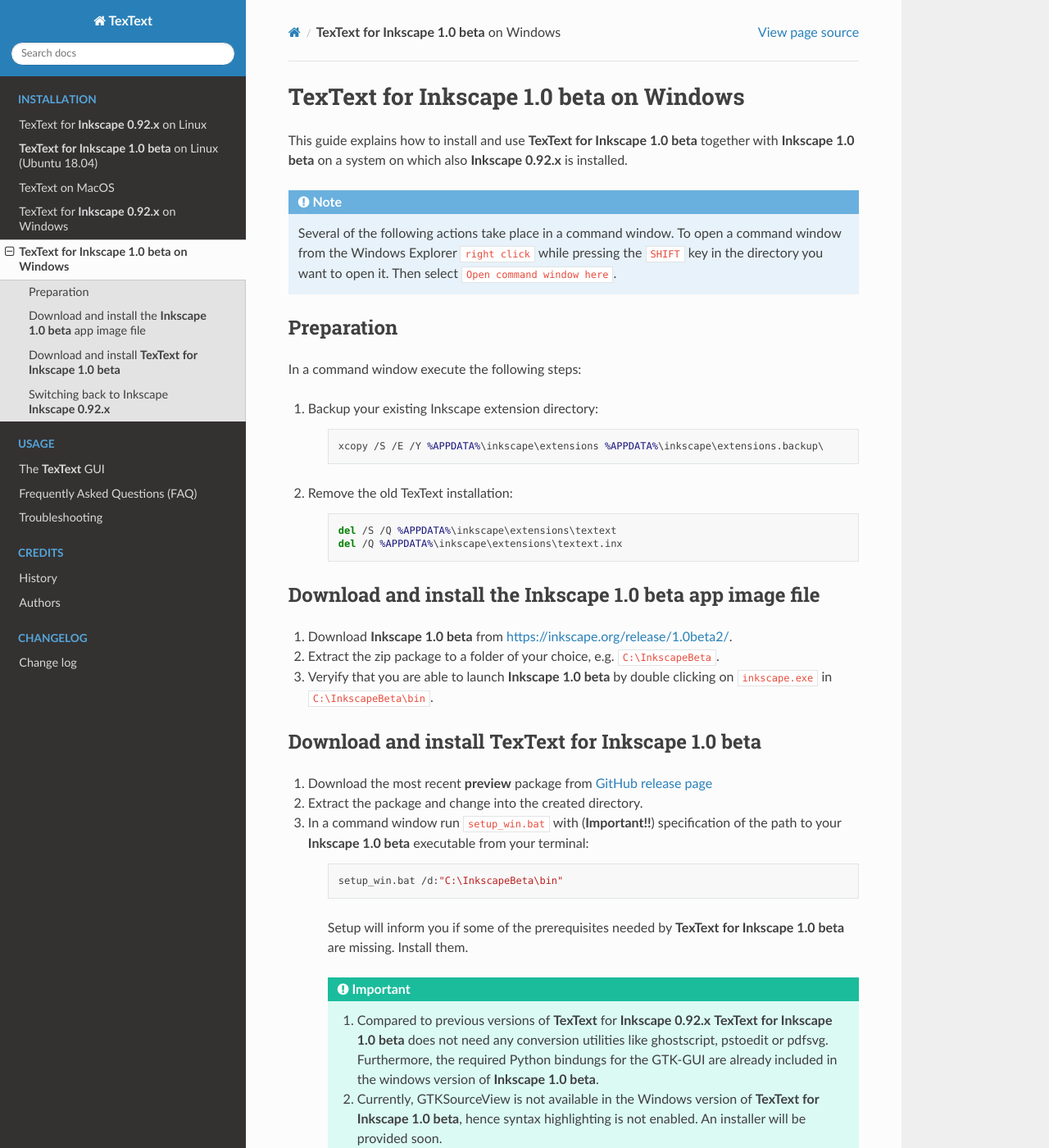
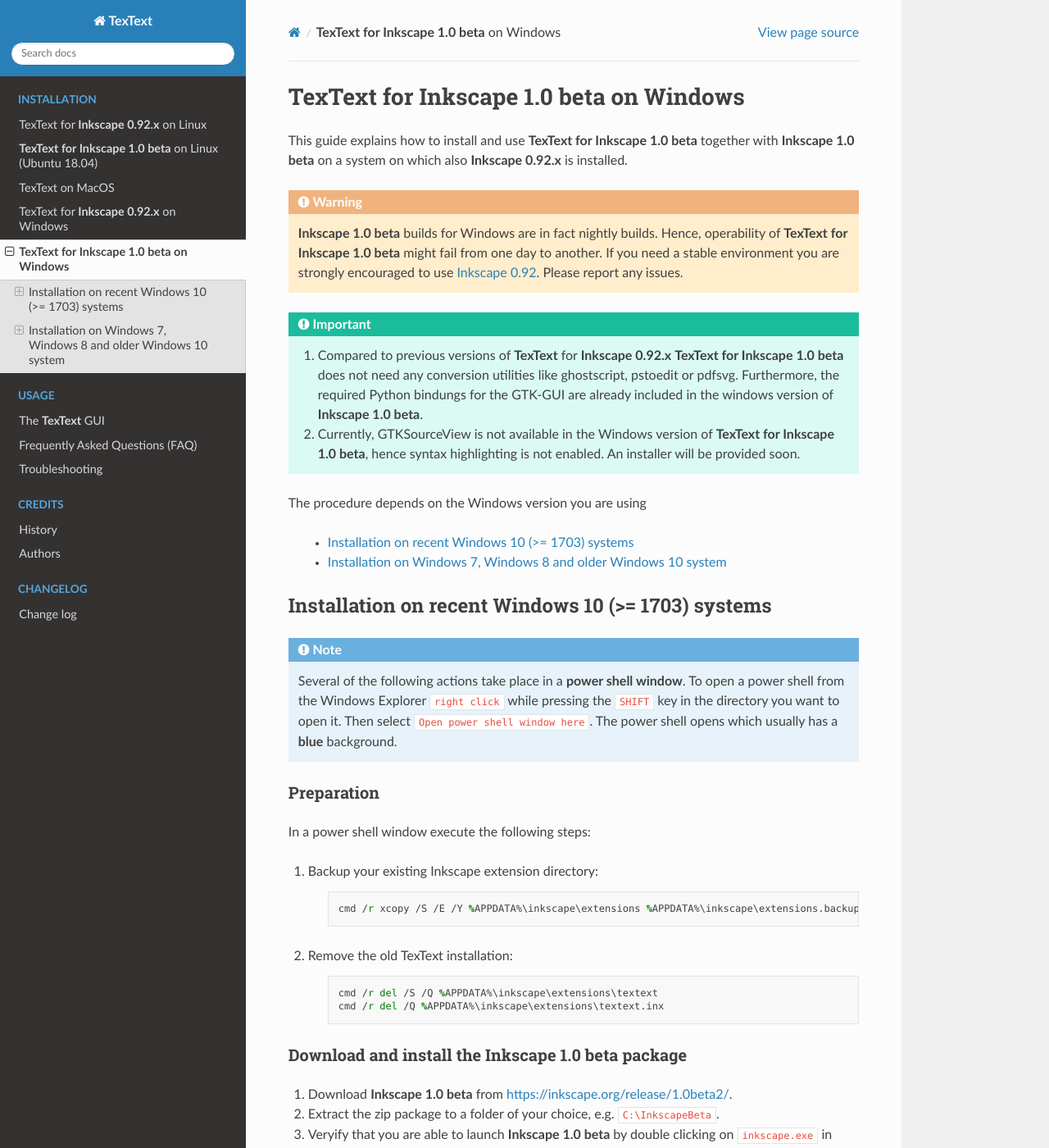
Before and after one commit to textext/textext, a Sphinx documentation site: the page built from docs/source/install/windows-beta.rst, in a window 1280 px wide and 1400 px high. Shown: the whole window at 82% size. Built offline with Sphinx 7.4.7 and the Read the Docs theme 2.0.0, drawn with Linux system fonts in a browser that asks for light colours; some of the changed text lies outside the part shown.

Commit message:
Doc: Updated install instr. for windows beta
- New calling syntax of setup_win.bat
- Correct usage of commands in Windows power shell on recent Windows 10
systems (on these systems power shell is the default terminal now, not
cmd.exe)

```diff
--- a/docs/source/install/windows-beta.rst
+++ b/docs/source/install/windows-beta.rst
@@ -19,15 +19,116 @@
 This guide explains how to install and use |TexText| together with |Inkscape| on a system
 on which also |InkscapeOld| is installed.
 
+.. warning::
+    |Inkscape| builds for Windows are in fact nightly builds. Hence, operability of |TexText| might
+    fail from one day to another. If you need a stable environment you are strongly encouraged
+    to use :ref:`Inkscape 0.92<windows-install>`. Please report any issues.
+
+.. important::
+
+    1. Compared to previous versions of **TexText** for |InkscapeOld| |TexText| does
+       not need any conversion utilities like ghostscript, pstoedit or pdfsvg.
+       Furthermore, the required Python bindungs for the GTK-GUI are already included
+       in the windows version of |Inkscape|.
+
+    2. Currently, GTKSourceView is not available in the Windows version of |TexText|,
+       hence syntax highlighting is not enabled. An installer will be provided soon.
+
+The procedure depends on the Windows version you
+are using
+
+    - :ref:`ttwin10`
+
+    - :ref:`ttwin78`
+
+.. _ttwin10:
+
+Installation on recent Windows 10 (>= 1703) systems
+===================================================
+
 .. note::
 
-    Several of the following actions take place in a command window. To open a
-    command window from the Windows Explorer ``right click`` while pressing the ``SHIFT`` key in
-    the directory you want to open it. Then select ``Open command window here``.
+    Several of the following actions take place in a **power shell window**. To open a
+    power shell from the Windows Explorer ``right click`` while pressing the
+    ``SHIFT`` key in the directory you want to open it. Then select ``Open power shell window here``.
+    The power shell opens which usually has a **blue** background.
 
 Preparation
-===========
-In a command window execute the following steps:
+-----------
+In a power shell window execute the following steps:
+
+1. Backup your existing Inkscape extension directory:
+
+    .. code-block:: powershell
+
+        cmd /r xcopy /S /E /Y %APPDATA%\inkscape\extensions %APPDATA%\inkscape\extensions.backup\
+
+2. Remove the old TexText installation:
+
+    .. code-block:: powershell
+
+        cmd /r del /S /Q %APPDATA%\inkscape\extensions\textext
+        cmd /r del /Q %APPDATA%\inkscape\extensions\textext.inx
+
+
+Download and install the |Inkscape| package
+-------------------------------------------
+
+1. Download |Inkscape| from https://inkscape.org/release/1.0beta2/.
+
+2. Extract the zip package to a folder of your choice, e.g. ``C:\InkscapeBeta``.
+
+3. Veryify that you are able to launch |Inkscape| by double clicking on ``inkscape.exe``
+   in ``C:\InkscapeBeta\bin``.
+
+
+Download and install |TexText|
+------------------------------
+
+1. Download the most recent **preview** package from :textext_current_release_page:`GitHub release page <release>`
+2. Extract the package and change into the created directory.
+3. In a power shell window run :bash:`setup_win.bat` with (**Important!!**) specification of the path to your
+   |Inkscape| executable from your terminal:
+
+    .. code-block:: powershell
+
+        ./setup_win.bat --inkscape-executable "C:\InkscapeBeta\bin\inkscape.exe"
+
+    Setup will inform you if some of the prerequisites needed by |TexText| are missing.
+    Install them.
+
+Now you can launch |Inkscape| by double clicking on ``inkscape.exe`` in ``C:\InkscapeBeta``
+and work with |TexText|
+
+**Please report any issues!** Thank you!
+
+
+Switching back to Inkscape |InkscapeOld|
+----------------------------------------
+
+In a power shell window execute:
+
+.. code-block:: powershell
+
+    cmd /r move /Y %APPDATA%\inkscape\extensions %APPDATA%\inkscape\extensions.beta\
+    cmd /r xcopy /S /E /Y %APPDATA%\inkscape\extensions.backup %APPDATA%\inkscape\extensions\
+
+
+.. _ttwin78:
+
+Installation on Windows 7, Windows 8 and older Windows 10 system
+================================================================
+
+.. note::
+
+    Several of the following actions take place in a **command window**. To open a
+    command window from the Windows Explorer ``right click`` while pressing the
+    ``SHIFT`` key in the directory you want to open it. Then select ``Open command window here``.
+    The command window opens which usually has a **black** background.
+
+Preparation
+-----------
+In a power shell/ command window execute the following steps:
 
 1. Backup your existing Inkscape extension directory:
 
@@ -43,8 +144,8 @@
         del /Q %APPDATA%\inkscape\extensions\textext.inx
 
 
-Download and install the |Inkscape| app image file
-==================================================
+Download and install the |Inkscape| package
+-------------------------------------------
 
 1. Download |Inkscape| from https://inkscape.org/release/1.0beta2/.
 
@@ -55,29 +156,20 @@
 
 
 Download and install |TexText|
-==============================
+------------------------------
 
 1. Download the most recent **preview** package from :textext_current_release_page:`GitHub release page <release>`
 2. Extract the package and change into the created directory.
-3. In a command window run :bash:`setup_win.bat` with (**Important!!**) specification of the
-   path to your |Inkscape| executable from your terminal:
+3. If you are on older Windows 10 systems, Windows 8, or Windows 7: In a command window run
+   :bash:`setup_win.bat` with (**Important!!**) specification of the path to your |Inkscape| executable
+   from your terminal:
 
     .. code-block:: winbatch
 
-        setup_win.bat /d:"C:\InkscapeBeta\bin"
+        setup_win.bat --inkscape-executable "C:\InkscapeBeta\bin\inkscape.exe"
 
     Setup will inform you if some of the prerequisites needed by |TexText| are missing.
     Install them.
-
-    .. important::
-
-        1. Compared to previous versions of **TexText** for |InkscapeOld| |TexText| does
-           not need any conversion utilities like ghostscript, pstoedit or pdfsvg.
-           Furthermore, the required Python bindungs for the GTK-GUI are already included
-           in the windows version of |Inkscape|.
-
-        2. Currently, GTKSourceView is not available in the Windows version of |TexText|,
-           hence syntax highlighting is not enabled. An installer will be provided soon.
 
 Now you can launch |Inkscape| by double clicking on ``inkscape.exe`` in ``C:\InkscapeBeta``
 and work with |TexText|
@@ -86,7 +178,7 @@
 
 
 Switching back to Inkscape |InkscapeOld|
-========================================
+----------------------------------------
 
 In a command window execute:
 
```
